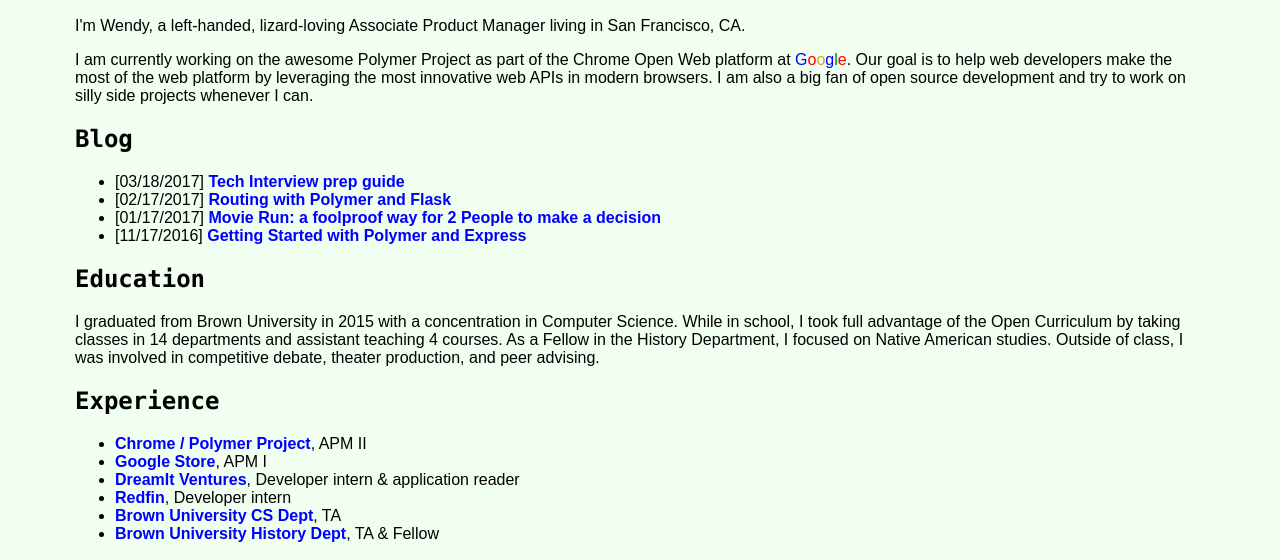
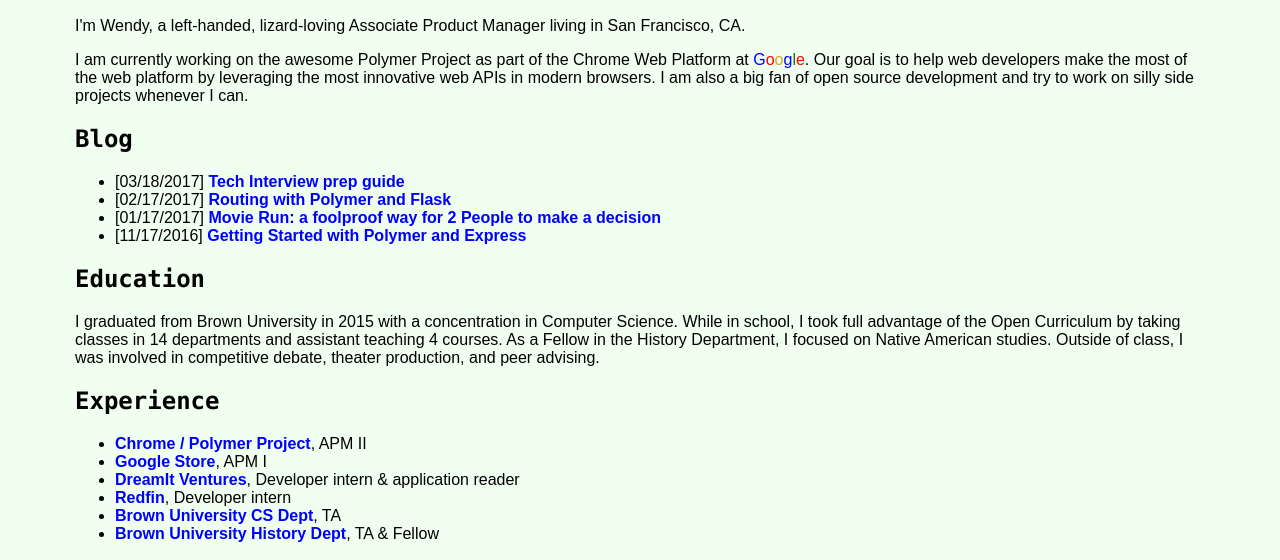
Before and after one commit to wmginsberg/wmginsberg.github.io, a website: page index.html in a window 1280 px wide. Shown: the part 208-768 px from the top of the page. Drawn offline with Linux system fonts and the light colour scheme.

Commit message:
owp -> cwwp

```diff
--- a/index.html
+++ b/index.html
@@ -66,7 +66,7 @@
 	I'm Wendy, a left-handed, lizard-loving Associate Product Manager living in San Francisco, CA.
 </p>
 <p>
-	I am currently working on the awesome Polymer Project as part of the Chrome Open Web platform at
+	I am currently working on the awesome Polymer Project as part of the Chrome Web Platform at
 	<span class="blue">G</span><span class="red">o</span><span class="yellow">o</span><span class="blue">g</span><span class="green">l</span><span class="red">e</span>.
 	Our goal is to help web developers make the most of the web platform by leveraging the most innovative web APIs in modern browsers. I am also a big fan of open source development and try to work on silly side projects whenever I can.
 </p>
```
